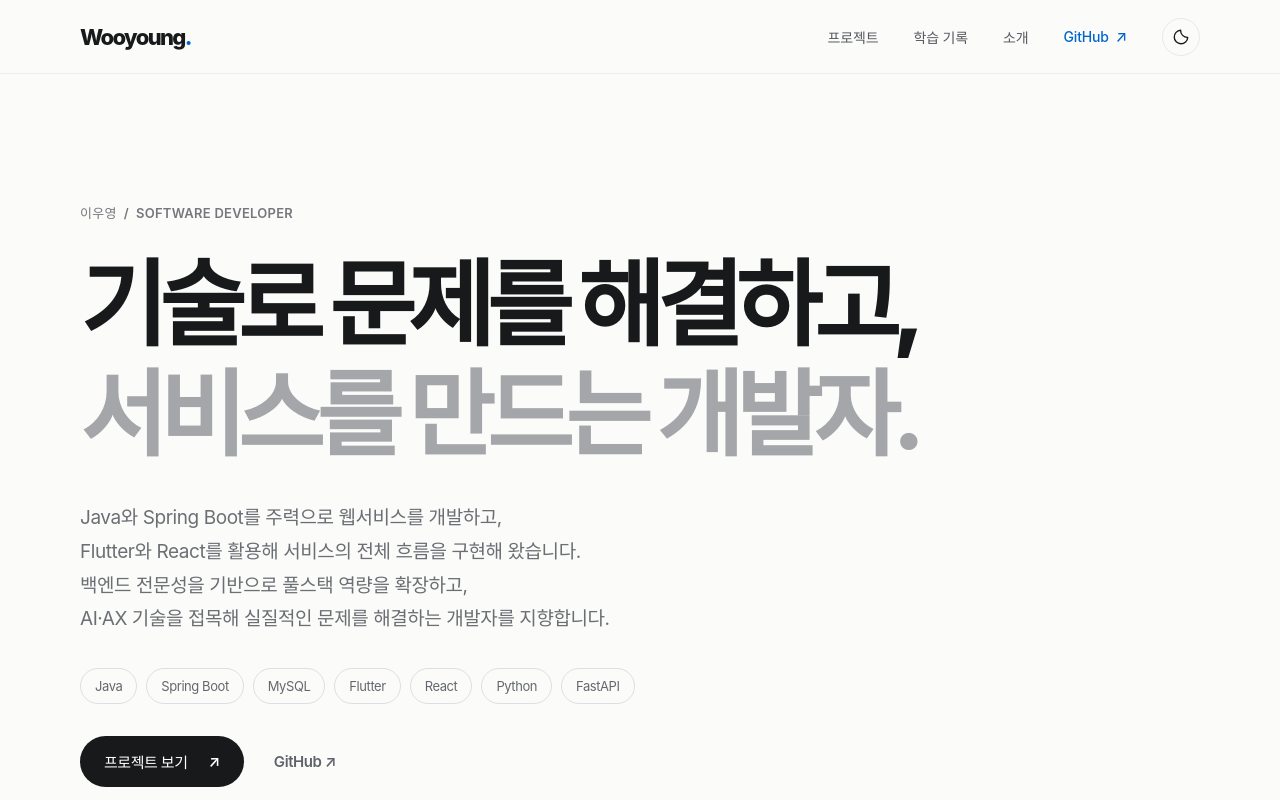
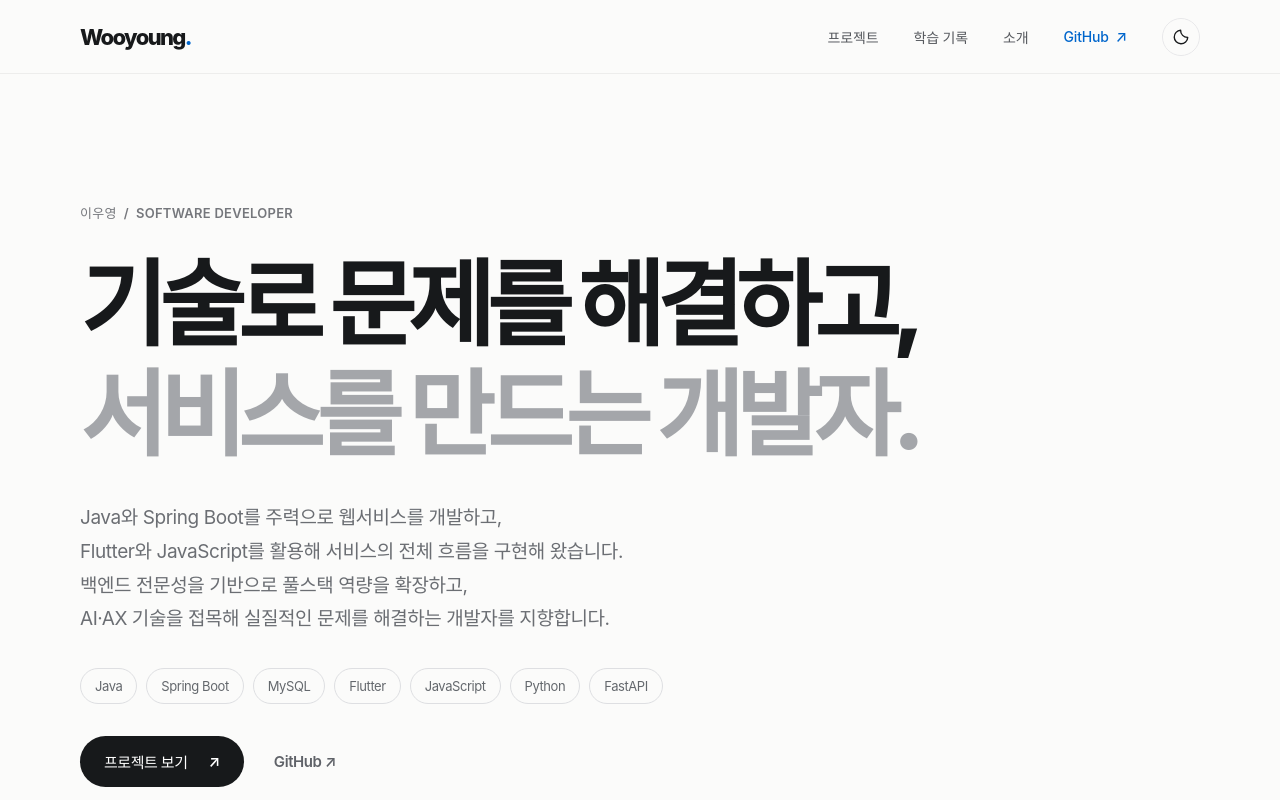
Before and after one commit to CodeY0ung/portfolio, a Next.js app: page / in a window 1280 px wide. Shown: the top 800 px of the page. Built offline with nearby package versions, Linux system fonts and the light colour scheme.

Commit message:
Update page.tsx

```diff
--- a/src/app/page.tsx
+++ b/src/app/page.tsx
@@ -21,7 +21,7 @@ export default async function Home() {
         <p className="hero-desc">
           Java와 Spring Boot를 주력으로 웹서비스를 개발하고,
           <br className="desktop-break" />
-          Flutter와 React를 활용해 서비스의 전체 흐름을 구현해 왔습니다.
+          Flutter와 JavaScript를 활용해 서비스의 전체 흐름을 구현해 왔습니다.
           <br />
           백엔드 전문성을 기반으로 풀스택 역량을 확장하고,
           <br className="desktop-break" />
@@ -34,7 +34,7 @@ export default async function Home() {
             'Spring Boot',
             'MySQL',
             'Flutter',
-            'React',
+            'JavaScript',
             'Python',
             'FastAPI'
           ].map((tech) => (
```
